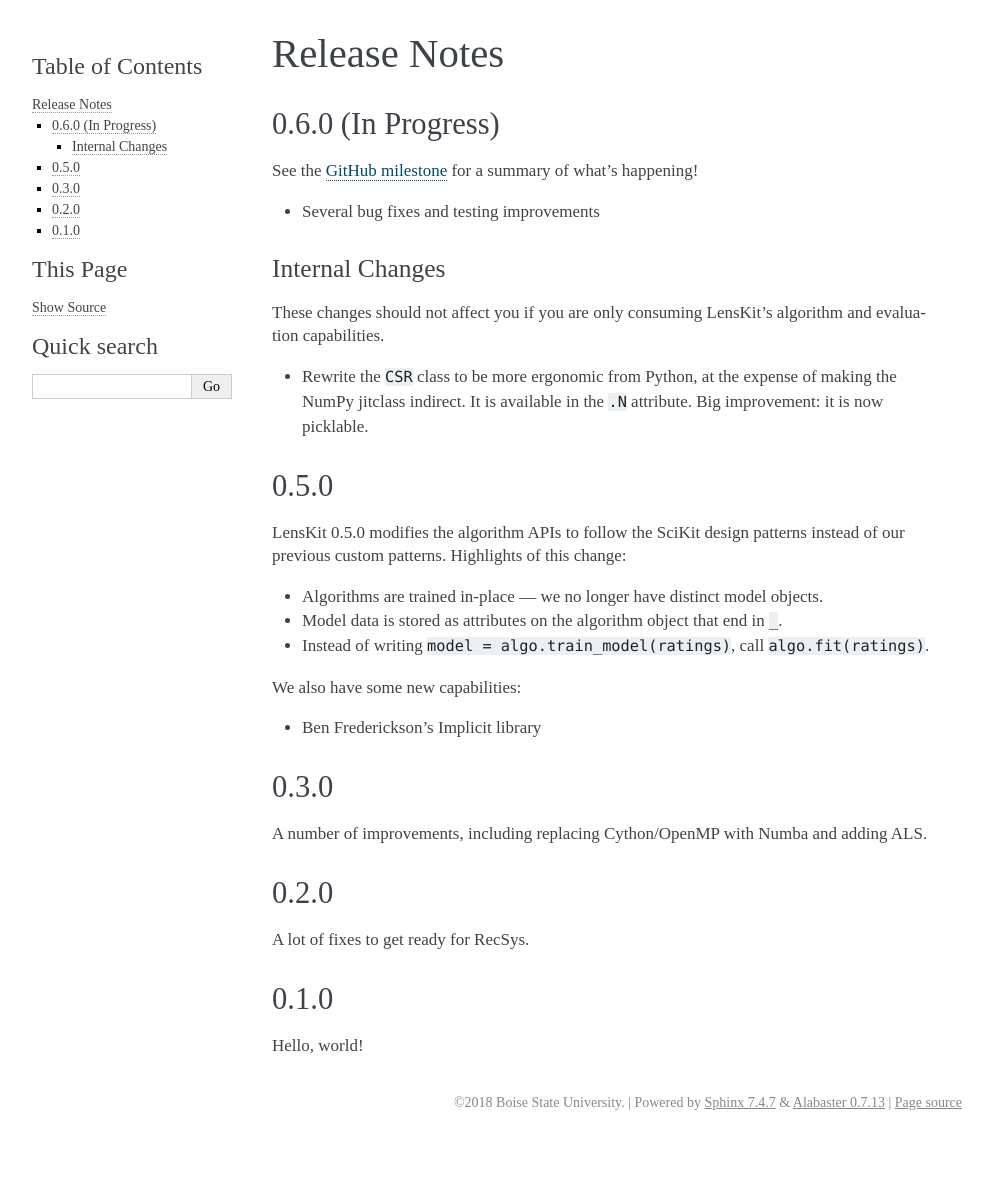
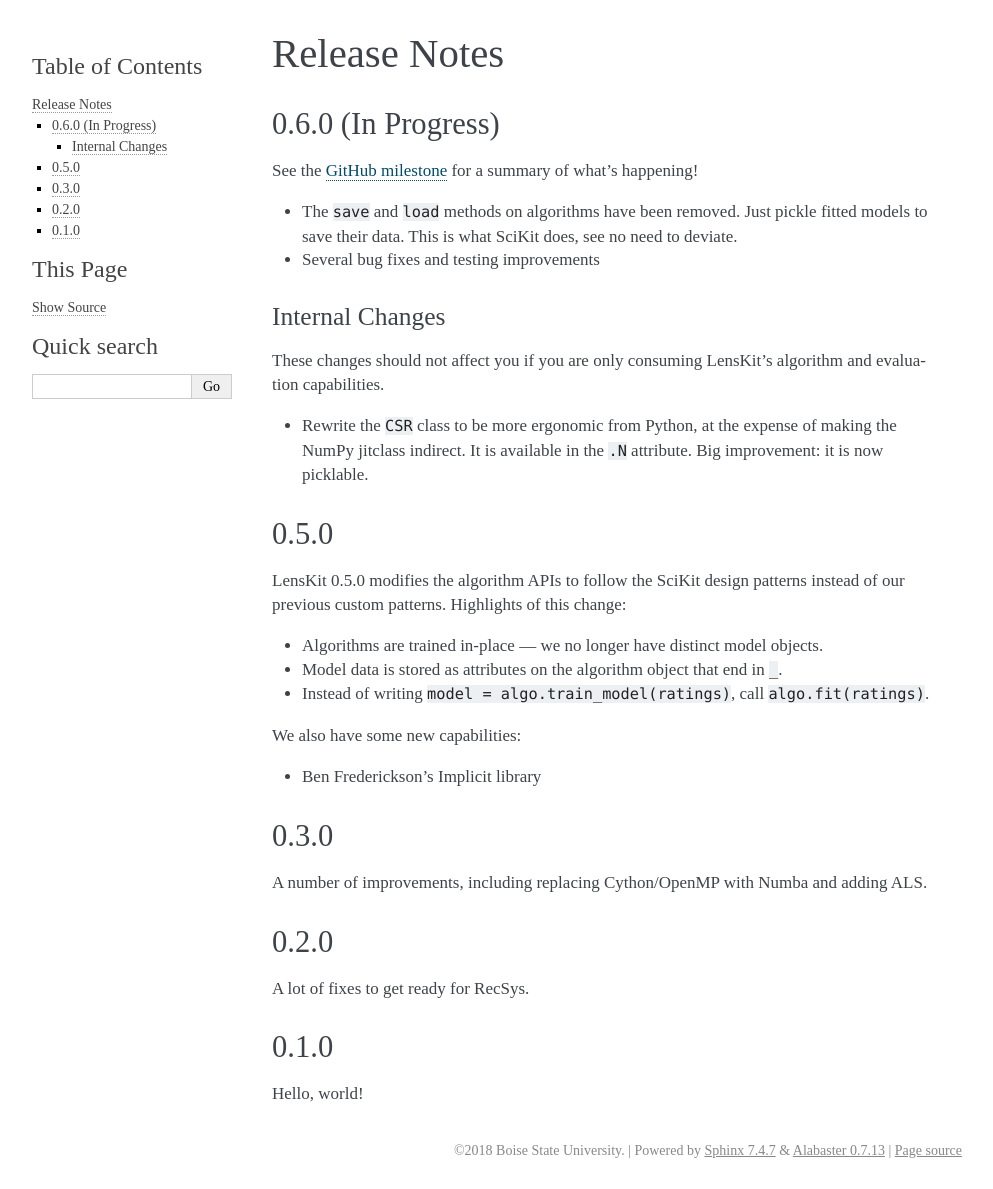
Before and after one commit to lenskit/lkpy, a Sphinx documentation site: the page built from doc/releases.md, in a window 1280 px wide. Shown: the whole page, without its empty margins (148-1141 px from the left). Built offline with Sphinx 7.4.7, drawn with Linux system fonts in a browser that asks for light colours; before the commit the page ends 1141 px from its top, so only the background shows below that.

Commit message:
Document removed save/load

```diff
--- a/doc/releases.md
+++ b/doc/releases.md
@@ -4,6 +4,8 @@
 
 See the [GitHub milestone](https://github.com/lenskit/lkpy/milestone/1) for a summary of what's happening!
 
+- The `save` and `load` methods on algorithms have been removed.  Just pickle fitted models to save
+  their data.  This is what SciKit does, see no need to deviate.
 - Several bug fixes and testing improvements
 
 ### Internal Changes
```
